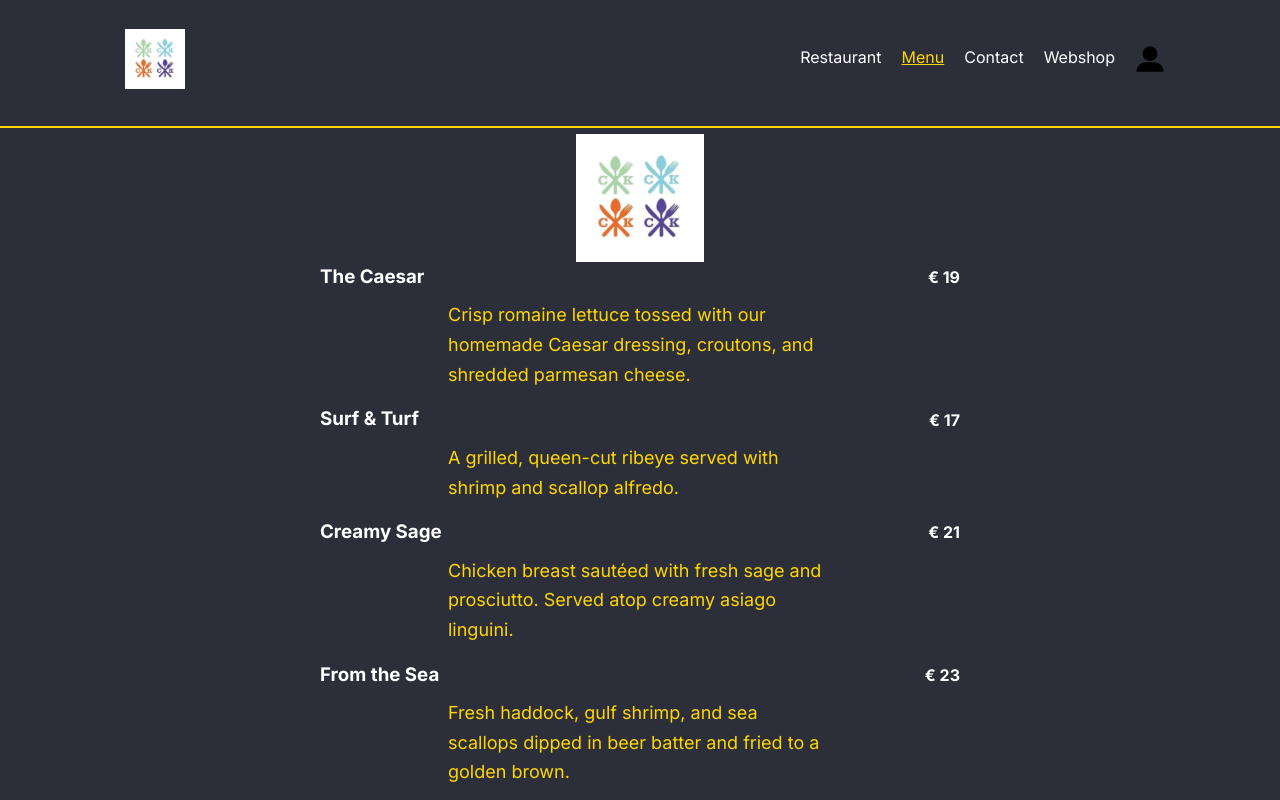
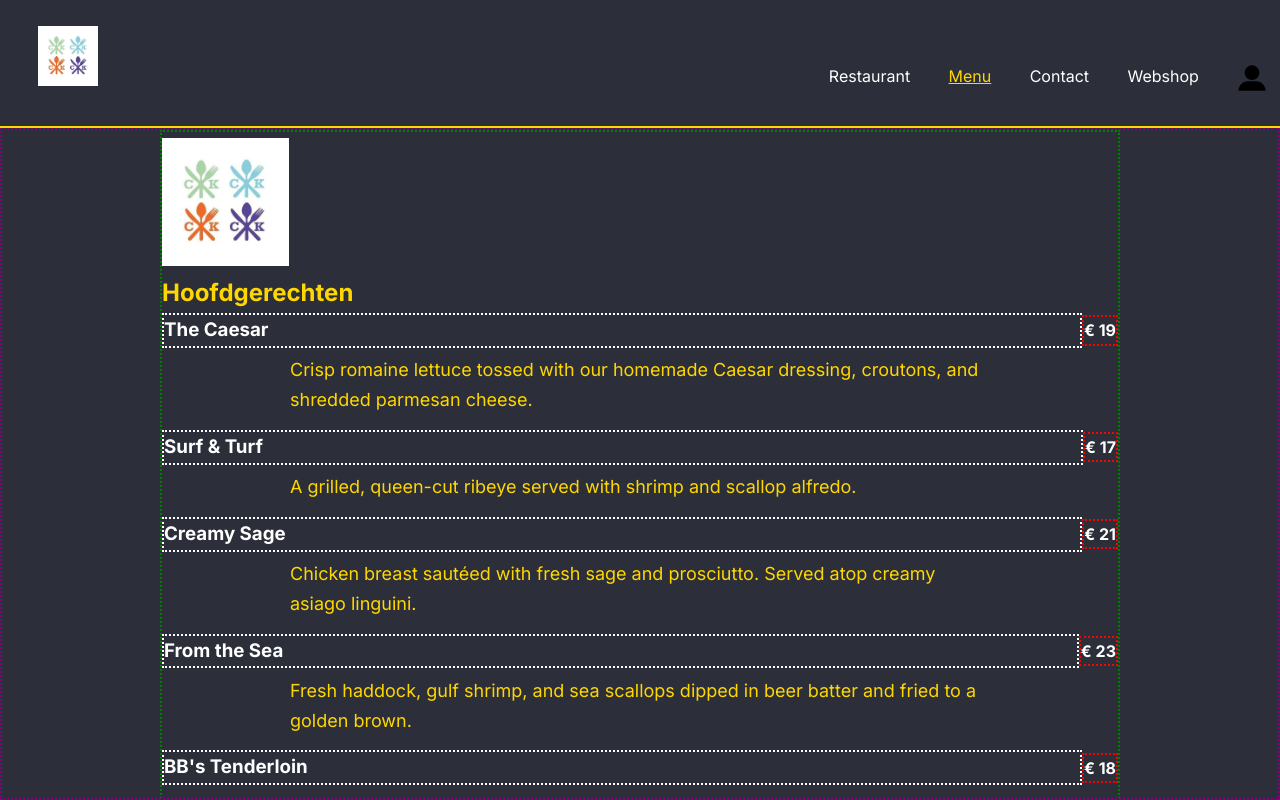
Before and after one commit to RemyLauryssen/Eindopdracht, a React (Vite) app: page /menu in a window 1280 px wide. Built offline with nearby package versions, Linux system fonts and the light colour scheme.

Commit message:
Updated webshop

```diff
--- a/src/components/navigation/Navigation.css
+++ b/src/components/navigation/Navigation.css
@@ -1,15 +1,18 @@
 .company-logo {
-    margin: 25px;
+    margin: 2vw;
     border: none;
     max-width: 60px;
+    flex-shrink: 2;
+    flex-grow: 0;
 }
 
 .nav-container {
     display: flex;
-    align-items: center;
+    align-items: flex-end;
+    flex-wrap: wrap;
     justify-content: space-between;
     width: 100vw;
-    padding: 0 100px;
+    padding: 0 0 1vw 1vw;
     height: 16vh;
     border-bottom: 2px gold solid;
 }
@@ -18,15 +21,18 @@
     background: transparent;
     border: none;
     cursor: pointer;
+    flex-shrink: 2;
+    flex-grow: 1;
 }
+
 .nav-items li {
     list-style: none;
 }
 
 .nav-items {
     display: flex;
-    gap: 20px;
-    margin-right: 15px;
+    gap: 3vw;
+    margin: 1vw;
 }
 
 .login-icon {
--- a/src/pages/menu/Menu.css
+++ b/src/pages/menu/Menu.css
@@ -7,14 +7,23 @@
 .menu-container {
     display: flex;
     flex-direction: column;
-    max-width: 50vw;
-    align-items: center;
-    margin-left: 25%;
+    max-width: 75vw;
+    align-items: flex-start;
+    border: 2px dotted green;
+}
+
+.price-container {
+    display: flex;
+    border: 2px dotted red;
 }
 
 .full-menu {
+    display: flex;
+    flex-direction: column;
+    align-items: center;
     max-height: 84vh;
     overflow-y: scroll;
+    border: 2px dotted purple;
 }
 
 .menu-item {
@@ -30,13 +39,11 @@
     margin-top: 6px;
 }
 
-.mains {
-    grid-column: 1 / 2;
-}
-
 .mains-name {
+    display: flex;
     margin: 0;
     flex-grow: 1;
+    border: 2px dotted white;
 }
 
 .mains-description {
@@ -66,8 +73,7 @@
 .extras-drinks-container {
     display: flex;
     flex-direction: column;
-    width: 30vw;
-    margin-left: 25vw;
+    margin-left: 1vw;
 }
 
 .extras-name {
--- a/src/pages/menu/Menu.jsx
+++ b/src/pages/menu/Menu.jsx
@@ -11,8 +11,8 @@ export default function Menu() {
     return (
 <div className="full-menu">
         <Provider>
-
-            <section className="menu-container">
+<div className="menu-container">
+            <section>
                 <img className="menu-logo" src={CompanyLogo} alt="Logo van het restaurant"/>
                 <Mains meals={mains}/>
             </section>
@@ -20,6 +20,7 @@ export default function Menu() {
                     <Extras type="Bijgerechten" items={sides}/>
                     <Extras type="Drankjes" items={drinks}/>
                     </section>
+</div>
 
         </Provider>
 </div>
--- a/src/pages/menu/components/Mains.jsx
+++ b/src/pages/menu/components/Mains.jsx
@@ -2,14 +2,19 @@ import React from "react";
 
 export default function Mains({ meals }) {
     return (
+        <>
+        <h2>Hoofdgerechten</h2>
         <section className="mains">
             {meals.map((meal, index) => (
                 <article className="menu-item" key={index}>
                     <h3 className="mains-name">{meal.name}</h3>
-                    <strong className="mains-price">€ {meal.price}</strong>
+                    <div className="price-container">
+                    <strong>€ {meal.price}</strong>
+                    </div>
                     <p className="mains-description">{meal.description}</p>
                 </article>
             ))}
         </section>
+        </>
     );
 }
```
